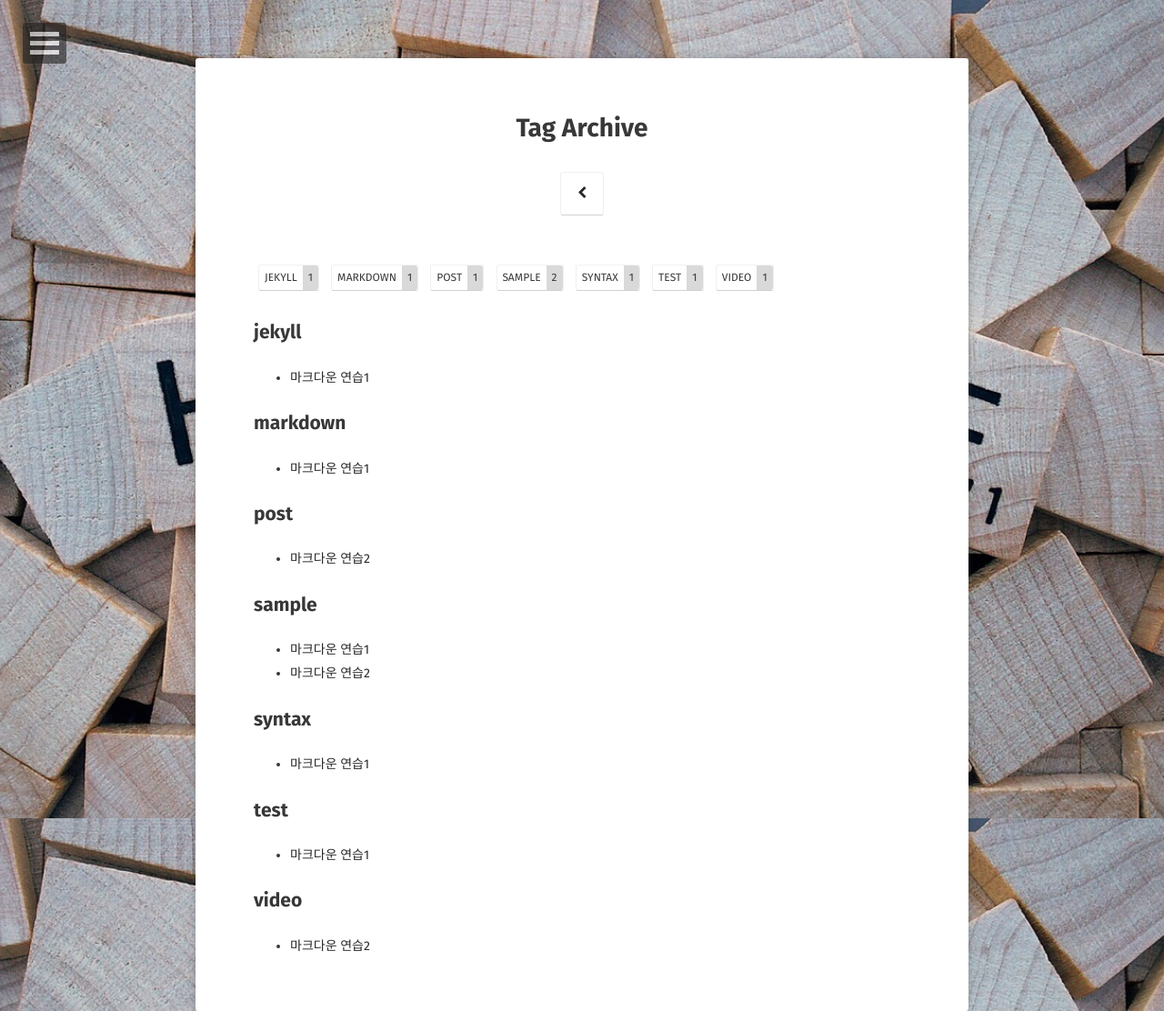
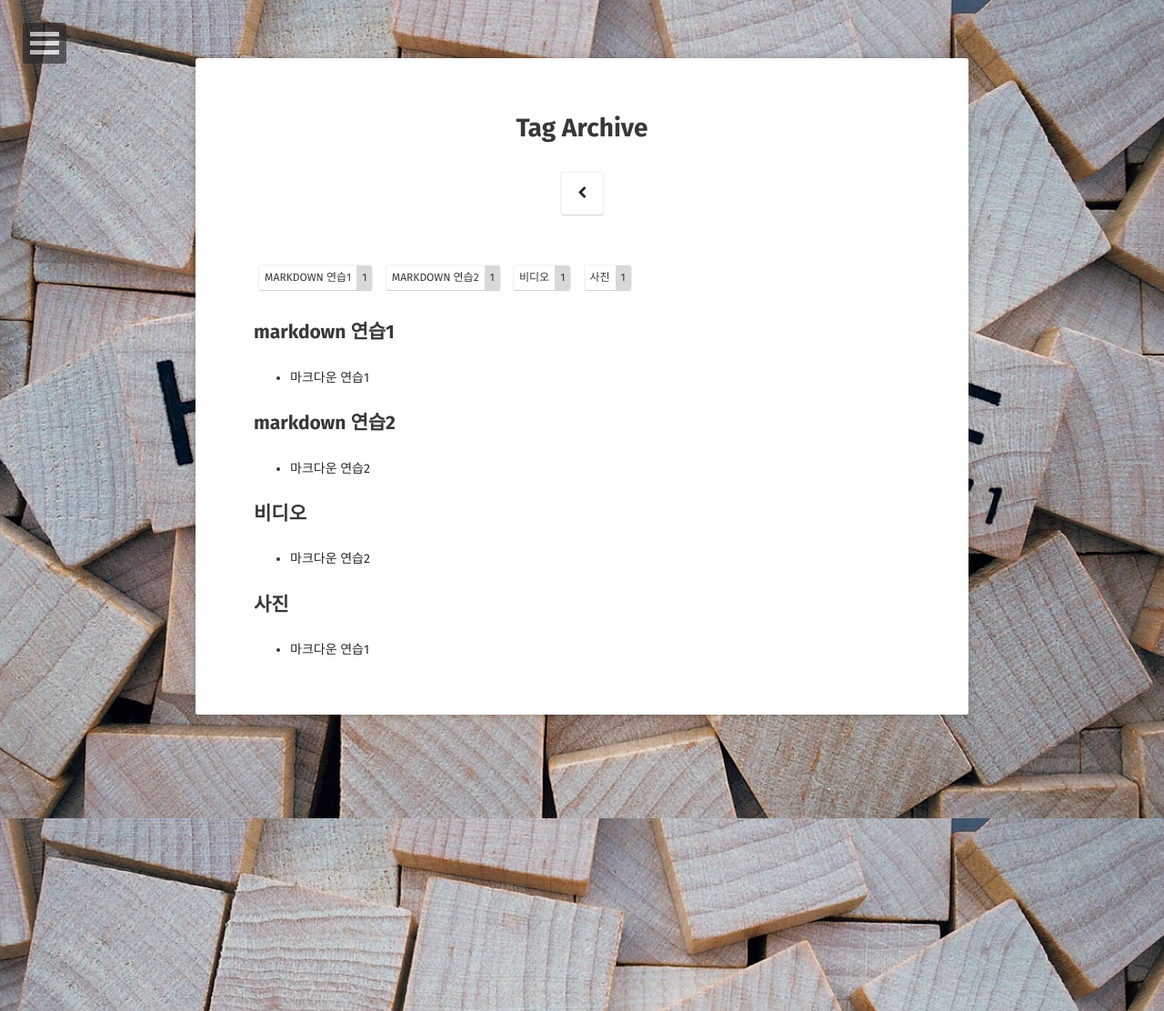
Before and after one commit to Jungjihyuk/JH_Life, a Jekyll site: the page built from tags/index.html, in a window 1280 px wide. Shown: the whole page at 91% size. Built offline with Jekyll 4.4.1, drawn with Linux system fonts in a browser that asks for light colours; some web fonts are replaced.

Commit message:
tag 수정

```diff
--- a/_posts/2013-06-25-video-post.md
+++ b/_posts/2013-06-25-video-post.md
@@ -4,9 +4,8 @@
 date:   2016-03-15
 excerpt: "Custom written post descriptions are the way to go... if you're not lazy."
 tag:
-- sample
-- post
-- video
+- markdown 연습2
+- 비디오
 comments: true
 ---
 <iframe width="560" height="315" src="//www.youtube.com/embed/SU3kYxJmWuQ" frameborder="0"> </iframe>
--- a/_posts/2016-03-20-markdown-syntax.md
+++ b/_posts/2016-03-20-markdown-syntax.md
@@ -4,11 +4,8 @@
 date:   2016-03-15
 excerpt: "Just about everything you'll need to style in the theme: headings, paragraphs, blockquotes, tables, code blocks, and more."
 tag:
-- markdown
-- syntax
-- sample
-- test
-- jekyll
+- markdown 연습1
+- 사진
 comments: true
 ---
 
```
